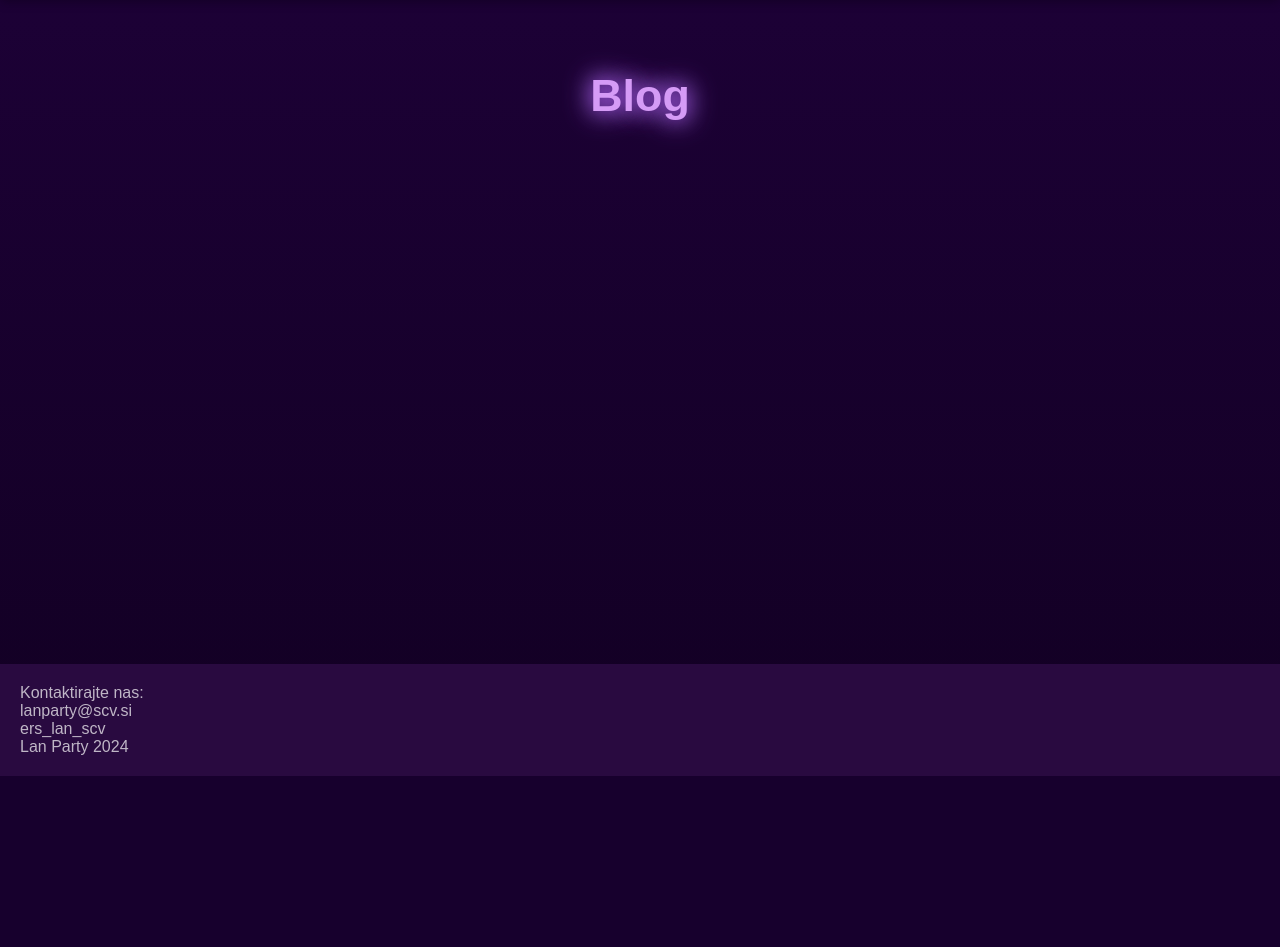
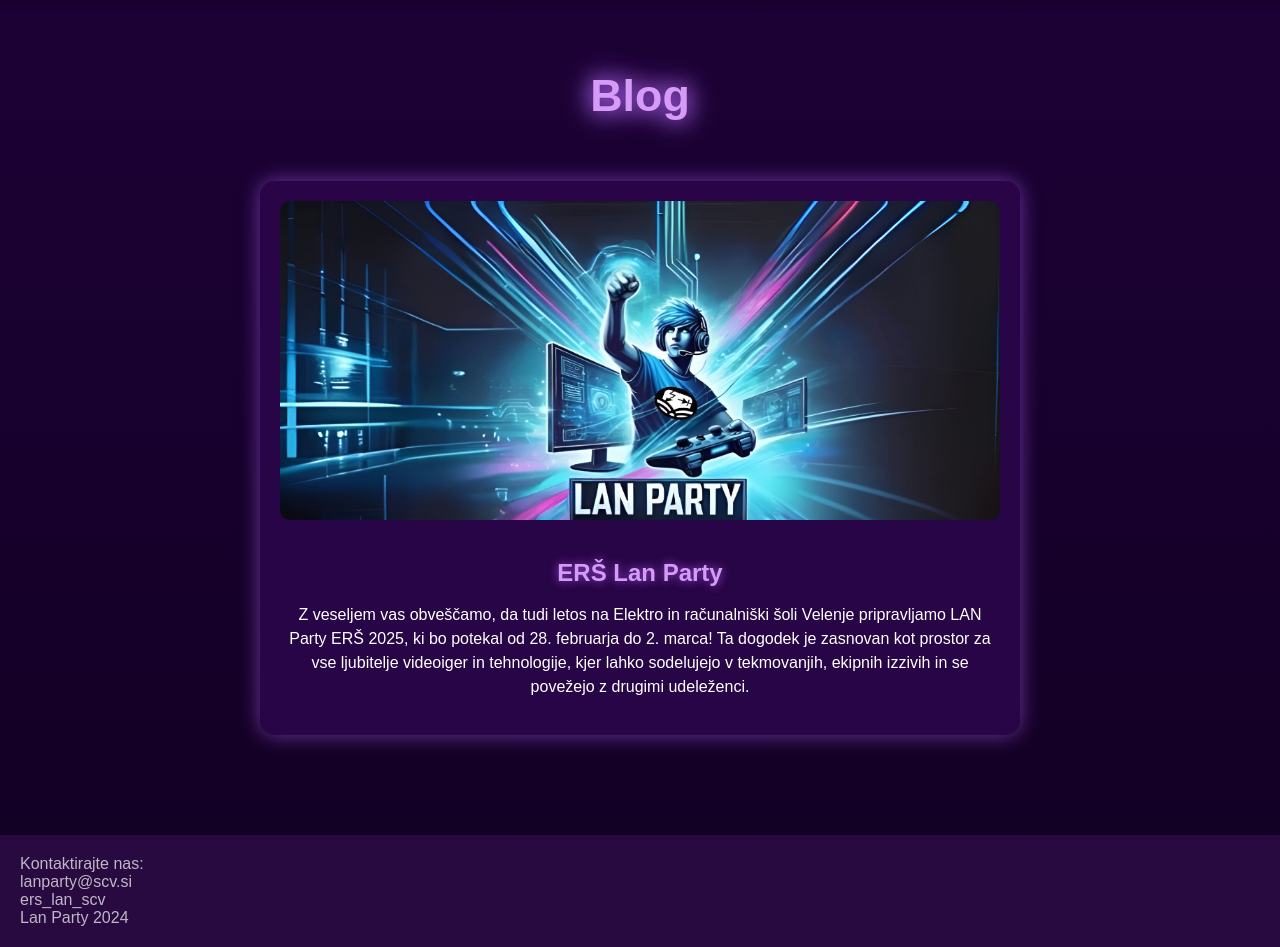
Before and after one commit to AladinBrapo/LAN-primerjava, a PHP site: page /blog.php in a window 1280 px wide. Shown: the part 58-1005 px from the top of the page. Before the commit the page ends 834 px from the top, so only its background shows below. Run offline with PHP 8.4, Linux system fonts and the light colour scheme.

Commit message:
blog and about

```diff
--- a/blog.php
+++ b/blog.php
@@ -5,12 +5,23 @@
     <meta name="viewport" content="width=device-width, initial-scale=1.0">
     <title>ERŠ LanParty2025</title>
     <link rel="stylesheet" href="css/main.css">
+    <link rel="stylesheet" href="css/blog.css">
 </head>
 <body>
     <?php include 'header.php'; // Header ?>
     <main class="main-container">
         <h1 class="main-title">Blog</h1>
 
+        <section class="blog-section">
+            <!-- Blog 1 -->
+            <div class="blog-card">
+                <img src="img/blog_1.png" alt="Blog img" class="blog-logo">
+                <div class="blog-info">
+                    <h2 class="blog-name">ERŠ Lan Party</h2>
+                    <p class="blog-description">Z veseljem vas obveščamo, da tudi letos na Elektro in računalniški šoli Velenje pripravljamo LAN Party ERŠ 2025, ki bo potekal od 28. februarja do 2. marca! Ta dogodek je zasnovan kot prostor za vse ljubitelje videoiger in tehnologije, kjer lahko sodelujejo v tekmovanjih, ekipnih izzivih in se povežejo z drugimi udeleženci.</p>
+                </div>
+            </div>
+        </section>
     </main>
     <?php include 'footer.php'; // Footer ?>
 </body>
--- /dev/null
+++ b/css/blog.css
@@ -0,0 +1,71 @@
+/* Blogs Section */
+.blog-section {
+    display: flex;
+    flex-wrap: wrap;
+    justify-content: center;
+    gap: 20px;
+    margin-top: 20px;
+    padding: 20px;
+}
+
+/* Blog Card */
+.blog-card {
+    background: rgba(43, 6, 74, 0.9);
+    border-radius: 15px;
+    box-shadow: 0 0 20px rgba(147, 75, 208, 0.7);
+    padding: 20px;
+    width: 100%; /* Default to full width */
+    max-width: 300px; /* Max width of 300px for mobile */
+    text-align: center;
+    color: #fff;
+    transition: transform 0.3s ease, box-shadow 0.3s ease;
+}
+
+/* Blog Card Hover Effect */
+.blog-card:hover {
+    transform: translateY(-5px);
+    box-shadow: 0 0 30px rgba(147, 75, 208, 1);
+}
+
+/* Blog Logo */
+.blog-logo {
+    max-width: 100%;
+    height: auto;
+    margin-bottom: 15px;
+    border-radius: 10px;
+}
+
+/* Blog Name */
+.blog-name {
+    font-size: 1.5rem;
+    color: #d59bf6;
+    margin-bottom: 10px;
+    text-shadow: 0 0 10px #9d4edd;
+}
+
+/* Blog Description */
+.blog-description {
+    font-size: 1rem;
+    line-height: 1.5;
+}
+
+/* For larger screens (computers) */
+@media (min-width: 768px) {
+    .blog-section {
+        flex-direction: column; /* Stack the cards vertically */
+        align-items: center; /* Center the stacked cards */
+    }
+
+    .blog-card {
+        width: 80%; /* Make the cards wider for desktop */
+        max-width: 600px; /* Max width of 600px for desktop */
+    }
+}
+
+/* For even larger screens (desktops) */
+@media (min-width: 1200px) {
+    .blog-card {
+        width: 60%; /* Further make the cards wider on large screens */
+        max-width: 800px; /* Max width of 800px for large screens */
+    }
+}
--- a/register.php
+++ b/register.php
@@ -86,10 +86,10 @@ if (isset($_POST['sub'])) {
 
         <form method="post" action="register.php">
             <div>
-                <input type="text" name="ime" placeholder="Name" class="" required autofocus>
+                <input type="text" name="ime" placeholder="Ime" class="" required autofocus>
             </div>
             <div>
-                <input type="text" name="pri" placeholder="Surname" class="" required>
+                <input type="text" name="pri" placeholder="Priimek" class="" required>
             </div>
             <div>
                 <input type="email" name="mail" placeholder="Email" required>
```
Also changed, not shown: about.php (+32 -1 lines), css/about.css (added, +56 -0 lines), img/blog_1.png (added).
